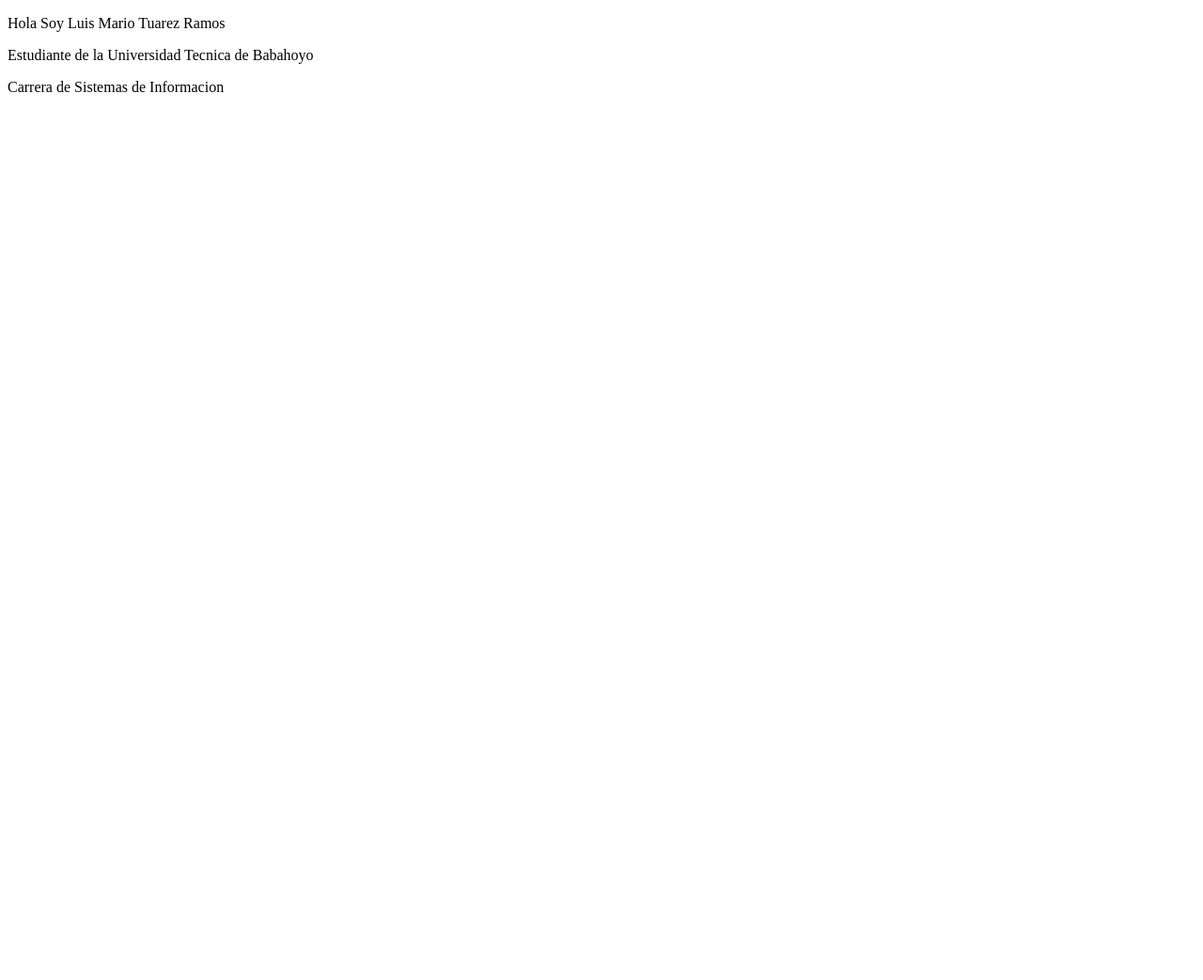
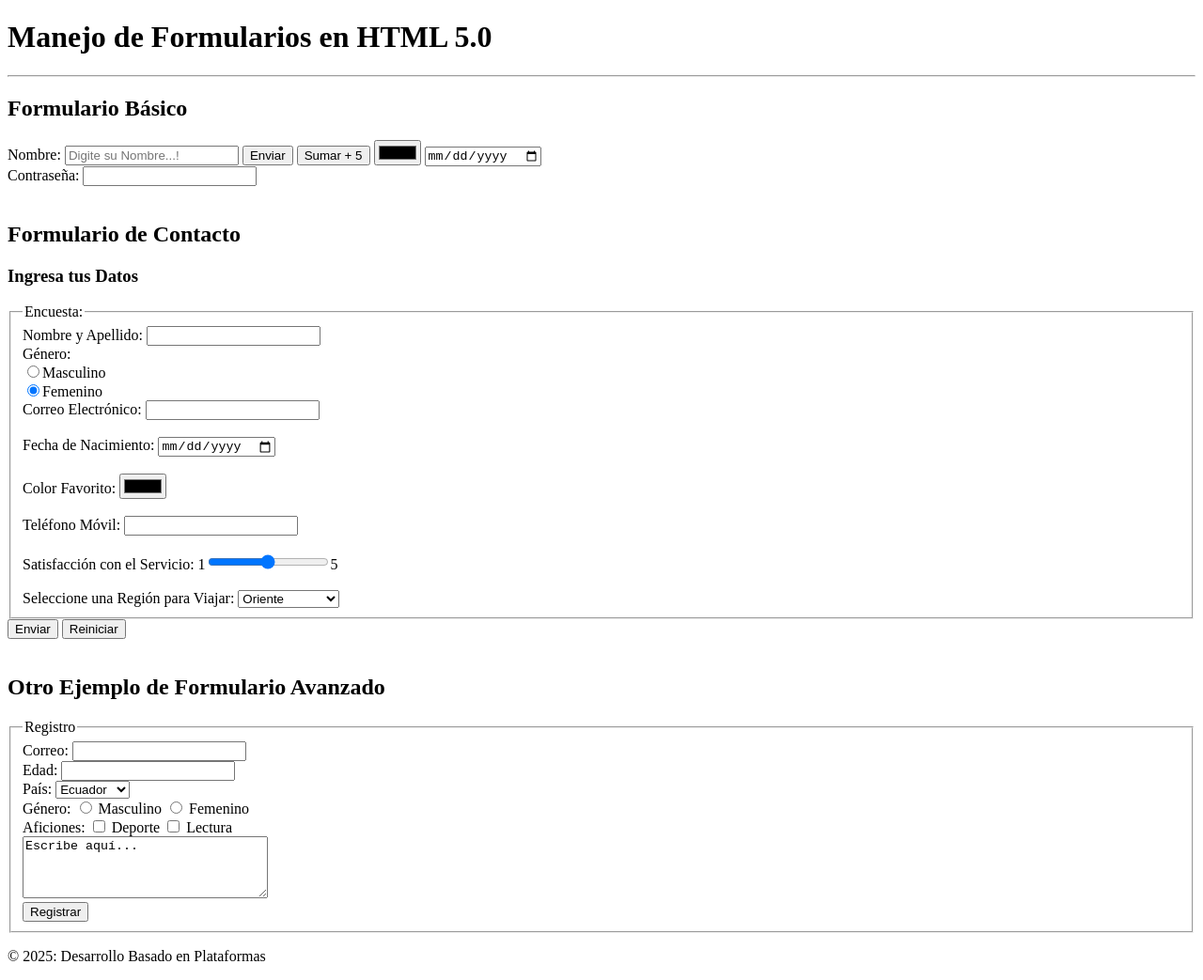
Before and after one commit to Luist599/Mypaginaweb, a plain HTML site: page index.html in a window 1280 px wide. Shown: the whole page at 94% size. Before the commit the page ends 800 px from the top, so only its background shows below. Drawn offline with Linux system fonts and the light colour scheme.

Commit message:
Update index.html

```diff
--- a/index.html
+++ b/index.html
@@ -1,16 +1,100 @@
 <!DOCTYPE html>
-<html lang="en">
+<html lang="es">
 <head>
     <meta charset="UTF-8">
     <meta name="viewport" content="width=device-width, initial-scale=1.0">
-    <title>Portafolio Web</title>
-    <link rel="icon" href="icons8-relámpago-64.png" type="image/x-icon">
-    <p>Hola Soy Luis Mario Tuarez Ramos</p>
-    <p>Estudiante de la Universidad Tecnica de Babahoyo</p>
-    <p> Carrera de Sistemas de Informacion</p>
-
+    <title>Formularios HTML</title>
 </head>
 <body>
-
+    <header>
+        <h1>Manejo de Formularios en HTML 5.0</h1>
+        <hr/>
+    </header>
+    <main>
+        <article>
+            <header>
+                <h2>Formulario Básico</h2>
+            </header>
+            <form>
+                <label for="nombre">Nombre:</label>
+                <input type="text" id="nombre" name="nombre" placeholder="Digite su Nombre...!">
+                <input type="submit" value="Enviar">
+                <button>Sumar + 5</button>
+                <input type="color" name="color" id="color">
+                <input type="date" name="fecha" id="fecha">
+                <br/>
+                <label for="">Contraseña:</label>
+                <input type="password" name="clave" id="clave">
+            </form>
+        </article>
+        <br/>
+        <article>
+            <header>
+                <h2>Formulario de Contacto</h2>
+            </header>
+            <h3>Ingresa tus Datos</h3>
+            <form>
+                <fieldset>
+                    <legend>Encuesta:</legend>
+                    <label for="txtNombre">Nombre y Apellido:</label>
+                    <input type="text" name="txtNombre" id="txtNombre"><br/>
+                    <label for="masculino">Género:</label><br/>
+                    <input type="radio" name="rdGenero" id="masculino">Masculino <br/>
+                    <input type="radio" name="rdGenero" id="femenino" checked>Femenino <br/>
+                    <label for="email">Correo Electrónico:</label>
+                    <input type="email" name="email" id="email"><br/><br/>
+                    <label for="fecha_n">Fecha de Nacimiento:</label>
+                    <input type="date" name="fecha_n" id="fecha_n"><br/><br/>
+                    <label for="color">Color Favorito:</label>
+                    <input type="color" name="color" id="color"><br/><br/>
+                    <label for="movil">Teléfono Móvil:</label>
+                    <input type="tel" name="movil" id="movil"><br/><br/>
+                    <label for="">Satisfacción con el Servicio:</label>
+                    1<input type="range" name="rngServicio" id="servicio" min="1" max="5" step="1">5 <br/><br/>
+                    <label for="lstRegion">Seleccione una Región para Viajar:</label>
+                    <select name="lstRegion" id="lstRegion">
+                        <option value="">Oriente</option>
+                        <option value="">Sierra</option>
+                        <option value="">Costa</option>
+                        <option value="">Región Insular</option>
+                    </select>
+                </fieldset>
+                <input type="submit" value="Enviar">
+                <input type="reset" value="Reiniciar">
+            </form>
+        </article>
+        <br/>
+        <article>
+            <header>
+                <h2>Otro Ejemplo de Formulario Avanzado</h2>
+            </header>
+            <form>
+                <fieldset>
+                    <legend>Registro</legend>
+                    <label for="email">Correo:</label>
+                    <input type="email" id="email" name="email" required><br>
+                    <label for="edad">Edad:</label>
+                    <input type="number" id="edad" name="edad" min="18"><br>
+                    <label for="pais">País:</label>
+                    <select id="pais" name="pais">
+                    <option value="ec">Ecuador</option>
+                    <option value="co">Colombia</option>
+                    </select><br>
+                    <label>Género:</label>
+                    <input type="radio" name="genero" value="M"> Masculino
+                    <input type="radio" name="genero" value="F"> Femenino<br>
+                    <label>Aficiones:</label>
+                    <input type="checkbox" name="deporte"> Deporte
+                    <input type="checkbox" name="lectura"> Lectura<br>
+                    <textarea name="comentarios" rows="4" cols="30">Escribe aquí...
+                    </textarea><br>
+                    <input type="submit" value="Registrar">
+                </fieldset>
+            </form>
+        </article>
+    </main>
+    <footer>
+        <p>&#169 2025: Desarrollo Basado en Plataformas</p>
+    </footer>
 </body>
 </html>
```
